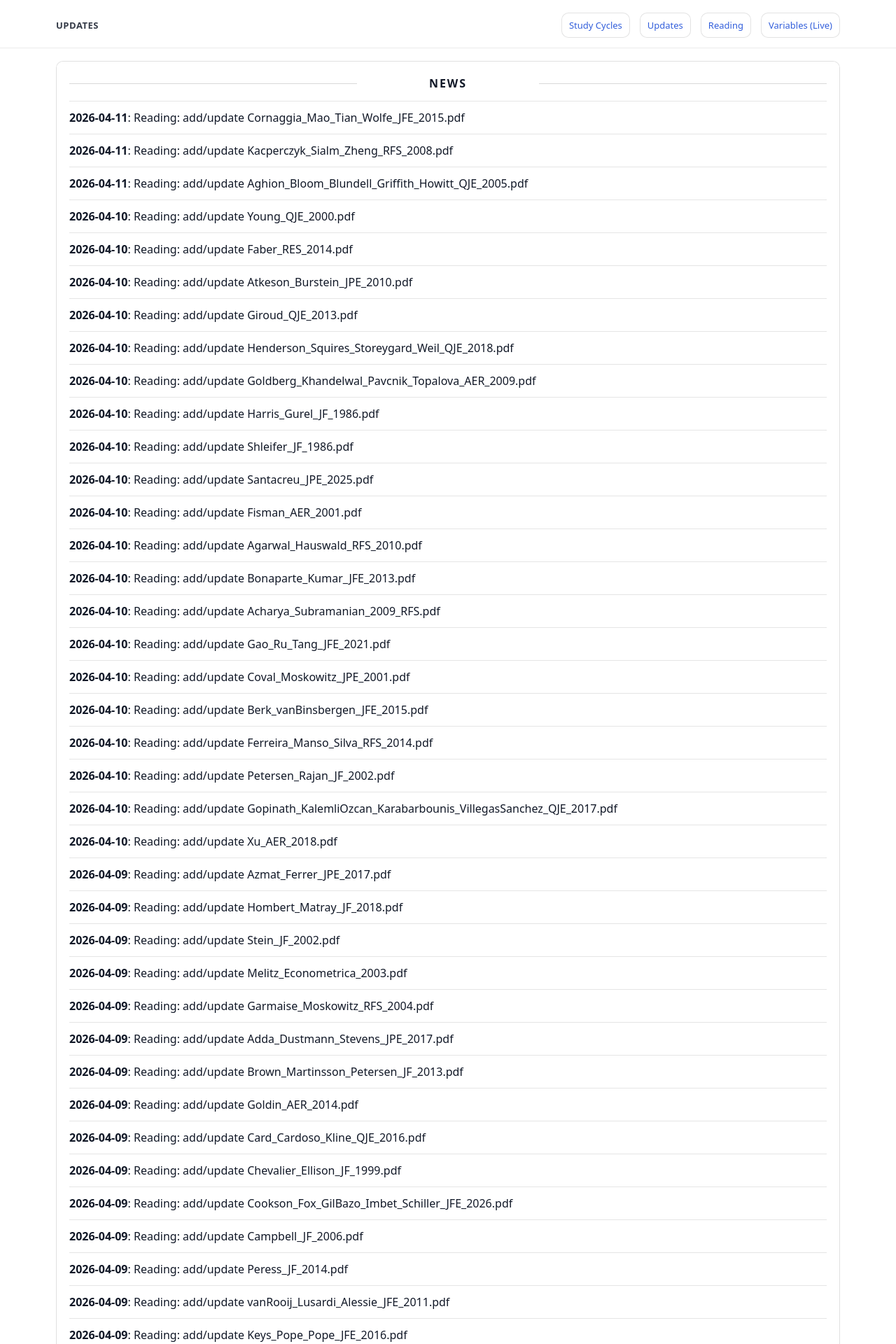
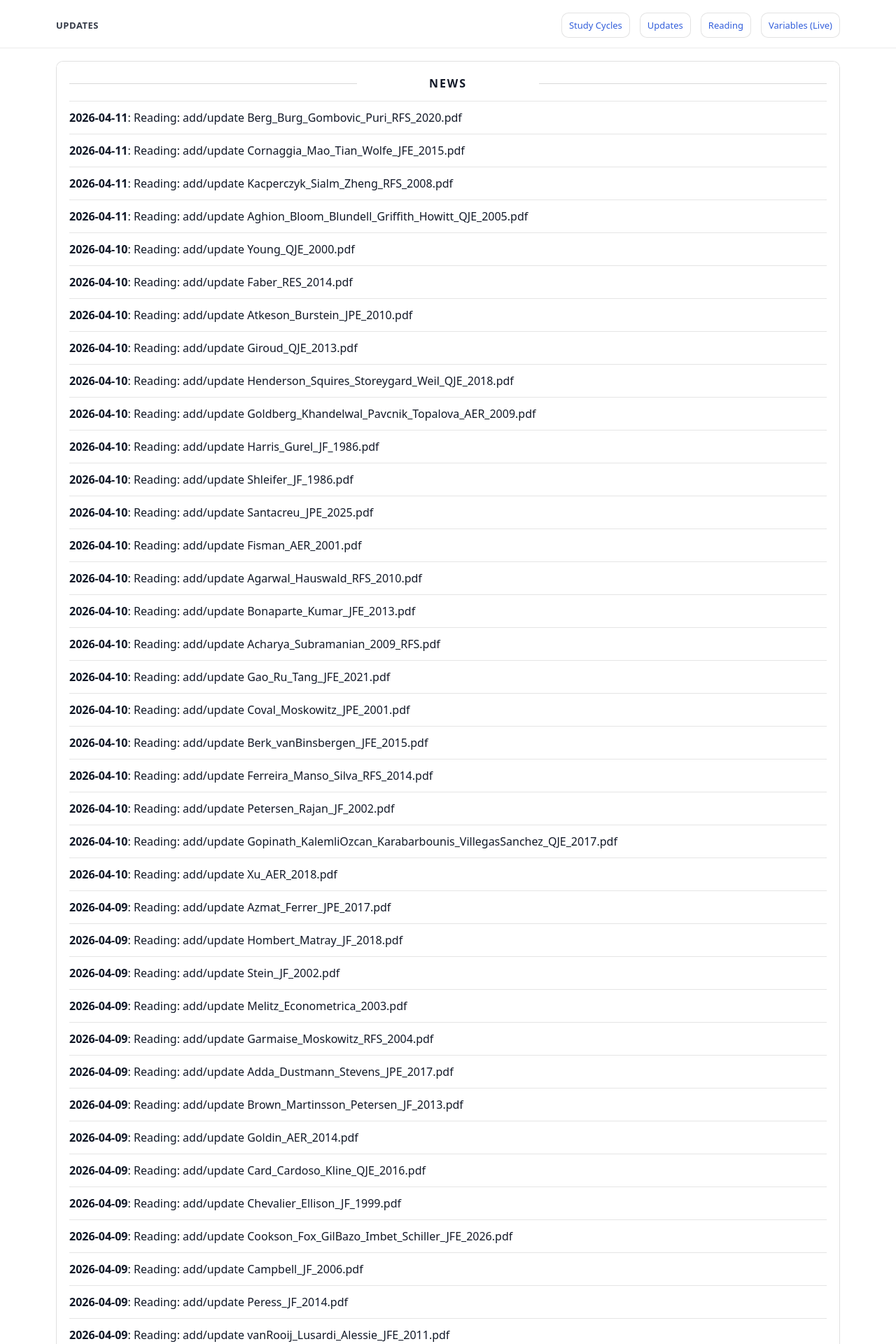
Before and after one commit to yaxinzn/study-archive, a Jekyll site: the page built from updates/index.md, in a window 1280 px wide. Shown: the top 1920 px of the page at 70% size. Built offline with Jekyll 4.4.1, drawn with Linux system fonts in a browser that asks for light colours; some of the changed text lies outside the part shown.

Commit message:
chore: update NEWS feed

```diff
--- a/_data/news.yml
+++ b/_data/news.yml
@@ -1,4 +1,7 @@
 # Auto-generated update history (sorted newest -> oldest). Do not edit manually.
+- ts: "1775899458"
+  date: "2026-04-11"
+  title: "Reading: add/update Berg_Burg_Gombovic_Puri_RFS_2020.pdf"
 - ts: "1775856978"
   date: "2026-04-11"
   title: "Reading: add/update Cornaggia_Mao_Tian_Wolfe_JFE_2015.pdf"
```
